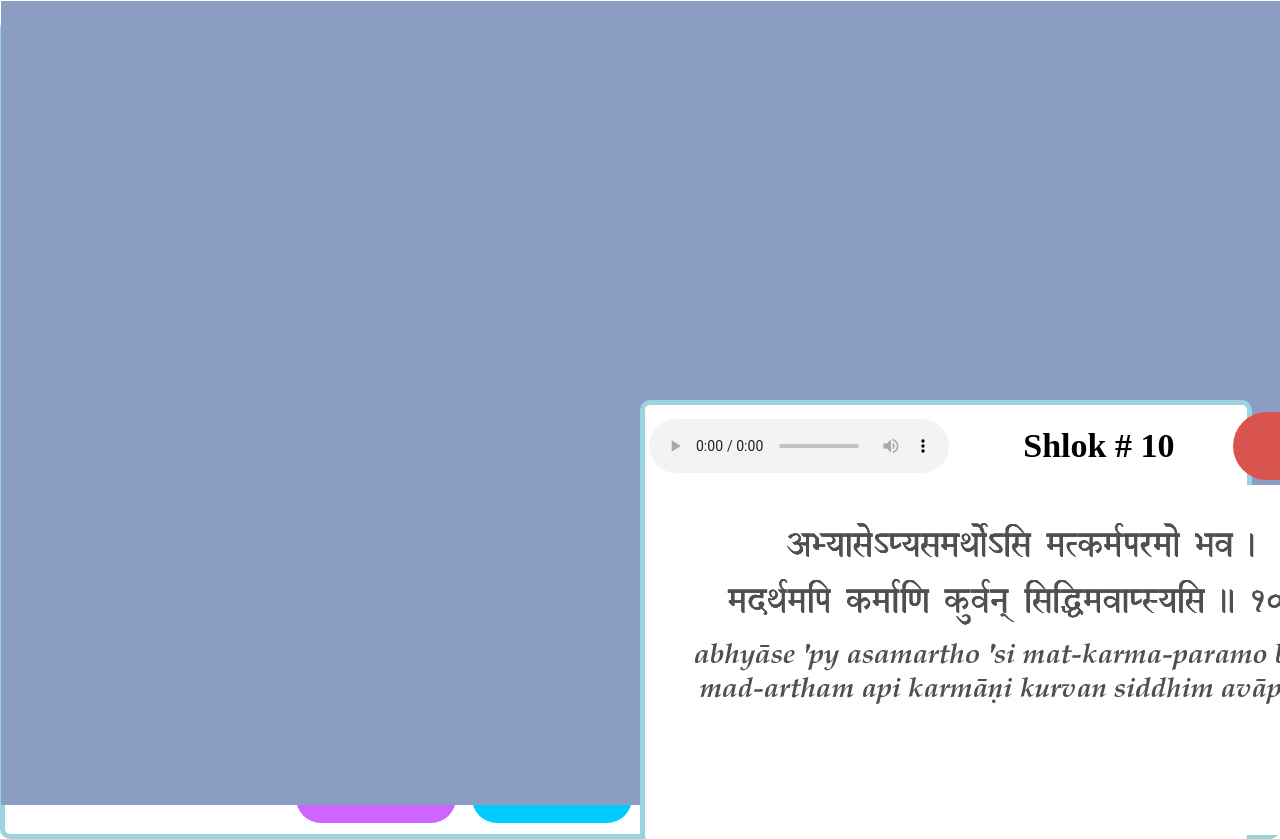
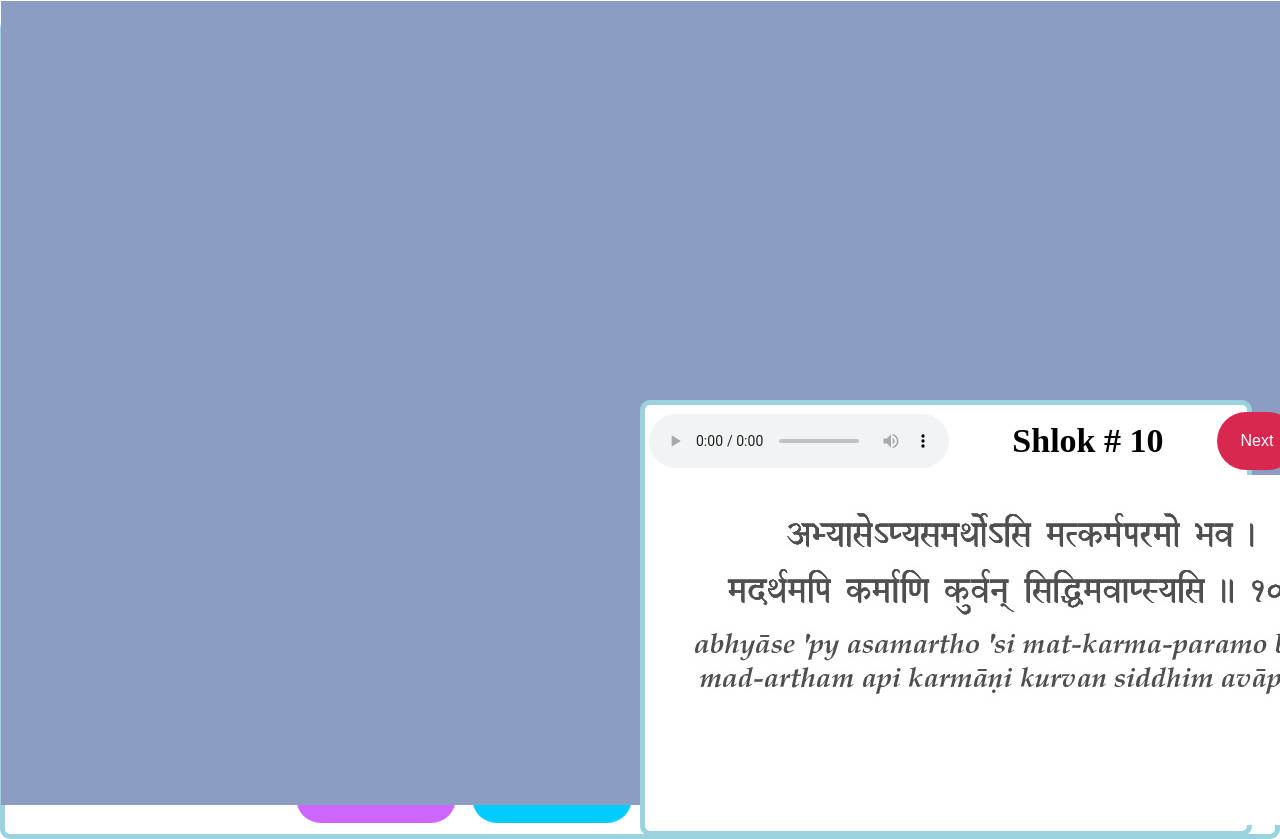
Before and after one commit to girish-patwardhan/yogita, a website: page index.html in a window 1280 px wide. Both pictures are taken after a click on the button "10". Drawn offline with Linux system fonts and the light colour scheme.

Commit message:
Update index.html

```diff
--- a/index.html
+++ b/index.html
@@ -15,12 +15,26 @@
     cursor: pointer;
 	width:160px;
 }
+.shortbutton {
+     /* Green */
+    border: none;
+    color: white;
+    padding: 20px;
+    text-align: center;
+    text-decoration: none;
+    display: inline-block;
+    font-size: 48px;
+    margin: 1px 6px;
+    cursor: pointer;
+	width:80px;
+}
 .button1 {border-radius: 25px;background-color:#9999cc;}
 .button2 {border-radius: 25px;background-color: #cc66ff;}
 .button3 {border-radius: 25px;background-color: #00ccff;}
 .button4 {border-radius: 25px;background-color: #996666;}
 .button5 {border-radius: 25px;background-color: #4CAF50;}
-.buttonClose {border-radius: 45px;background-color: #d9534f; font-size: 24px;}
+.buttonClose {border-radius: 45px;background-color: #d9534f; font-size: 16px;}
+.buttonNext {border-radius: 45px;background-color: #d9284f; font-size: 16px;}
 html, body {
 	width: 100%;
 	height: 100%;
@@ -153,7 +167,8 @@ p {
 	<h2 id="divTitle"></h2>
 	</td>
 	<td style="text-align:right;">
-	<button class="button buttonClose" name="close">Close</button>
+	<button class="shortbutton buttonNext" name="next" onclick="openNextShloka()">Next</button>
+	<button class="shortbutton buttonClose" name="close">Close</button>
 	</td>
 	<tr>
 	<td colspan=3>
@@ -202,8 +217,21 @@ function popupOpenClose(popup) {
 		$("#shPlayer").load();
 		$(popup).hide();
 	});
+	/*
+	$(popup).find("button[name=next]").on("click", function() {
+		if ($(".formElementError").is(':visible')) {
+			$(".formElementError").remove();
+		}
+		//$("#shPlayer").load();
+		//openNextShloka();
+		var n = parseInt($("#divTitle").html().replace('Shlok # ','').replace(' ',''));
+		n=n+1;
+		openShlokPopup(n);
+	});*/
 }
+var currentSh = 0;
 $(document).ready(function () {
+
 $(".popup").hide();
 	/*$("#shlok1").on("click", function() {
 		$("#shImage").attr('src','./data/sh1.jpg');
@@ -224,6 +252,16 @@ function closePopup()
 };
 
 function openShlokPopup(shNum) {
+		if(shNum>19)
+		{
+			$("button[name=next]").hide();
+		}
+		else
+		{
+			$("button[name=next]").show();
+		}
+
+		currentSh = shNum;
 		$("#divTitle").html('Shlok # '+shNum+' ');
 		$("#shImage").attr('src','./data/sh'+shNum+'.jpg');
 		$("#shPlayer").load();
@@ -231,5 +269,24 @@ function openShlokPopup(shNum) {
 		$("#shPlayer").load();
 		popupOpenClose($(".popup"));
 	}
+
+function openNextShloka() {
+		//var n = parseInt($("#divTitle").html().replace('Shlok # ','').replace(' ',''));
+		currentSh=currentSh+1;
+		if(currentSh>19)
+		{
+			$("button[name=next]").hide();
+		}
+		else
+		{
+			$("button[name=next]").show();
+		}
+		$("#divTitle").html('Shlok # '+currentSh+' ');
+		$("#shImage").attr('src','./data/sh'+currentSh+'.jpg');
+		$("#shPlayer").load();
+		$("#shPlayer").attr('src','./data/'+currentSh+'.mp3');
+		$("#shPlayer").load();
+		popupOpenClose($(".popup"));
+	}
 </script>
 </html>
```
